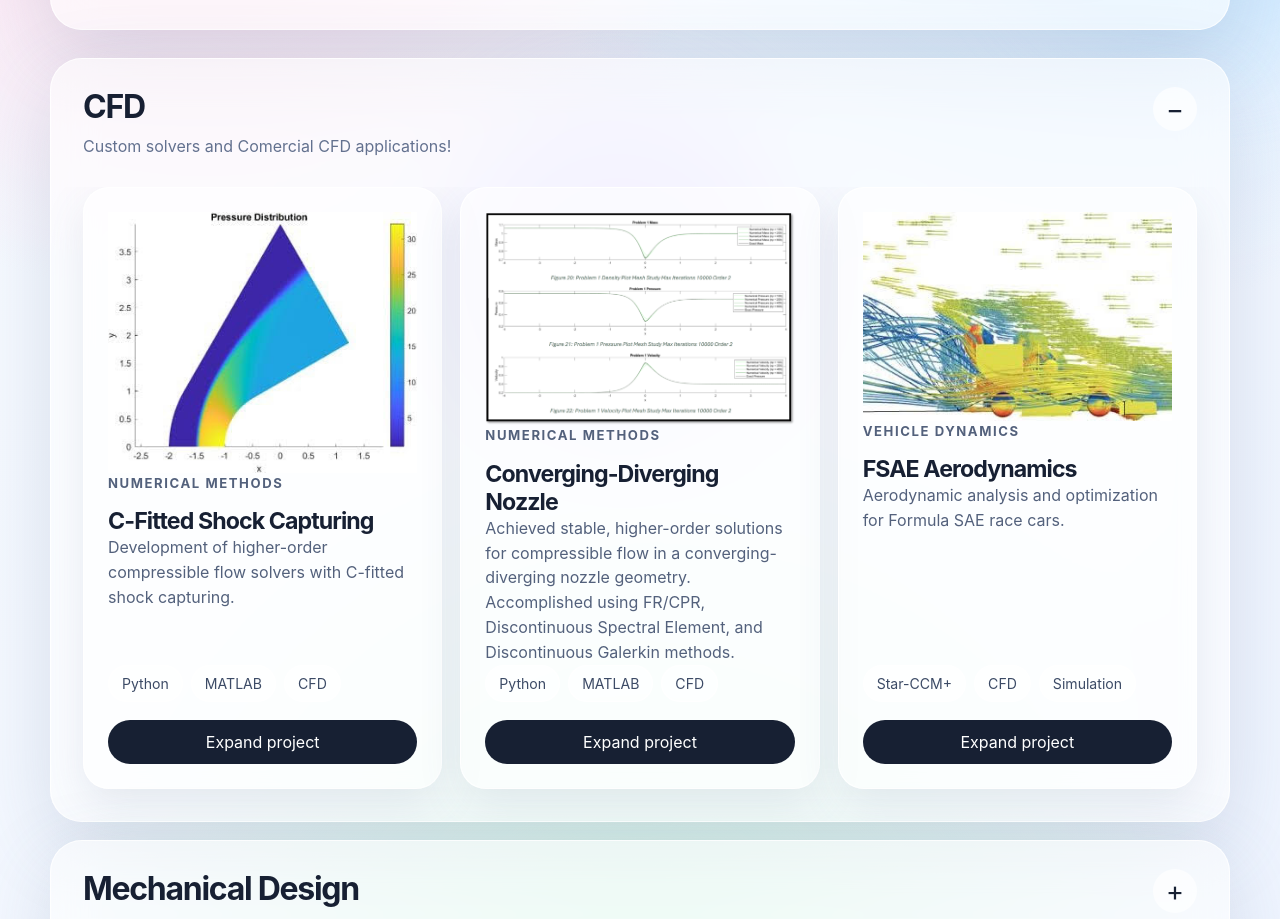
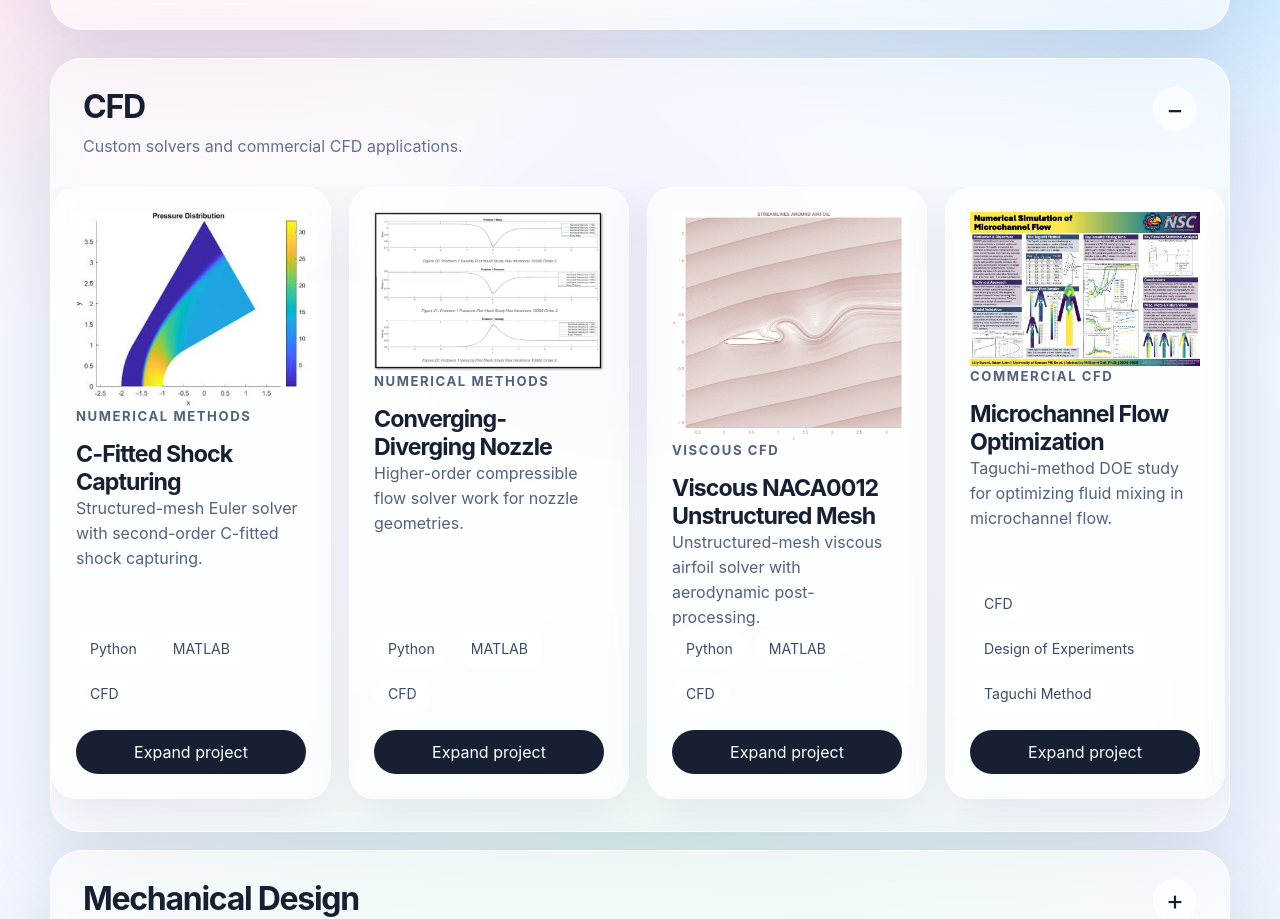
Before and after one commit to dakkameka/Engineering-Portfolio, a React (Vite) app: page / in a window 1280 px wide. Shown: the part 479-1398 px from the top of the page. Built offline with nearby package versions, Linux system fonts and the light colour scheme.

Commit message:
Update App.jsx layout and project images

```diff
--- a/src/data/projects.js
+++ b/src/data/projects.js
@@ -2,56 +2,76 @@ export const categories = [
   {
     id: "cfd",
     title: "CFD",
-    subtitle: "Custom solvers and Comercial CFD applications!",
+    subtitle: "Custom solvers and commercial CFD applications.",
     projects: [
       {
-        id: "C-Fitted Shock",
+        id: "c-fitted-shock",
         title: "C-Fitted Shock Capturing",
         image: "cshock.jpg",
         tag: "Numerical Methods",
-        summary: "Development of higher-order compressible flow solvers with C-fitted shock capturing.",
-        tools: ["Python", "MATLAB", "CFD", "Numerical Analysis"],
+        summary: "Structured-mesh Euler solver with second-order C-fitted shock capturing.",
+        tools: ["Python", "MATLAB", "CFD", "Euler Solver"],
         detail:
-          "This project focuses on developing and analyzing numerical methods for compressible flow simulations, particularly those involving shocks. The C-fitted shock capturing approach allows for accurate resolution of shock waves while maintaining higher-order accuracy in smooth regions of the flow."
+          "Developed a second-order structured-mesh Euler solver with C-fitted shock capturing and slip-wall boundary conditions. The project focused on resolving compressible shock structures accurately while maintaining clean numerical behavior away from discontinuities."
       },
       {
-        id: "Converging-Diverging Nozzle",
+        id: "converging-diverging-nozzle",
         title: "Converging-Diverging Nozzle",
         image: "convergediverge.png",
         tag: "Numerical Methods",
-        summary: "Achieved stable, higher-order solutions for compressible flow in a converging-diverging nozzle geometry. Accomplished using FR/CPR, Discontinuous Spectral Element, and Discontinuous Galerkin methods.",
+        summary: "Higher-order compressible flow solver work for nozzle geometries.",
         tools: ["Python", "MATLAB", "CFD", "Numerical Analysis"],
         detail:
-          "This project focuses on developing and analyzing numerical methods for compressible flow simulations in a converging-diverging nozzle geometry. The work involves implementing and validating higher-order discretization schemes to achieve accurate and stable solutions."
+          "Achieved stable, higher-order solutions for compressible flow in a converging-diverging nozzle geometry using FR/CPR, discontinuous spectral element, and discontinuous Galerkin methods."
       },
       {
-        id: "FSAE Aerodynamics",
+        id: "naca0012",
+        title: "Viscous NACA0012 Unstructured Mesh",
+        image: "naca0012.png",
+        tag: "Viscous CFD",
+        summary: "Unstructured-mesh viscous airfoil solver with aerodynamic post-processing.",
+        tools: ["Python", "MATLAB", "CFD", "Unstructured Mesh"],
+        detail:
+          "Developed a viscous NACA0012 unstructured-mesh solver with second-order space and time accuracy, with optional third-order capability. The code plots Mach number, pressure distribution, skin friction coefficient, streamlines, and contours for Mach number, pressure, density, x velocity, y velocity, velocity magnitude, and energy. The implementation includes local and global time stepping, first- and second-order least-squares reconstruction, and an almost fully vectorized structure for computational speed."
+      },
+      {
+        id: "microchannel-flow",
+        title: "Microchannel Flow Optimization",
+        image: "microchannel.jpg",
+        tag: "Commercial CFD",
+        summary: "Taguchi-method DOE study for optimizing fluid mixing in microchannel flow.",
+        tools: ["CFD", "Design of Experiments", "Taguchi Method", "Simulation"],
+        detail:
+          "Used a Design of Experiments approach with the Taguchi Method to optimize fluid mixing in a microchannel. The project used a commercial CFD solver to numerically simulate microchannel flow behavior and won second place in a research competition."
+      },
+      {
+        id: "fsae-aerodynamics",
         title: "FSAE Aerodynamics",
         image: "FSAE.jpg",
-        tag: "Vehicle Dynamics",
-        summary: "Aerodynamic analysis and optimization for Formula SAE race cars.",
-        tools: ["Star-CCM+", "CFD", "Simulation"],
+        tag: "Vehicle Aerodynamics",
+        summary: "CFD and mechanical design work for a Formula SAE aerodynamic package.",
+        tools: ["STAR-CCM+", "CFD", "FEA", "Mechanical Design"],
         detail:
-          "This project involves using CFD tools to analyze and optimize the aerodynamics of Formula SAE race cars. The work includes simulating airflow around the vehicle, evaluating downforce and drag characteristics, and iterating on design modifications to improve performance on the track."
+          "Owned several parts within the Formula SAE aerodynamic package and ran extensive CFD simulations of the full car in STAR-CCM+. Improved the downforce-to-drag ratio, balanced the coefficient of pressure, reduced y+ values, ran a transient full-car model, and improved simulation conduct and workflow. Also took ownership of the rear wing mounting design, performed FEA for several riding conditions, and helped manufacture the final parts."
       }
     ]
   },
   {
     id: "mechanical",
     title: "Mechanical Design",
-    subtitle: "Mechanically designing and innovating hardware systems for practical applications.",
+    subtitle: "Mechanical design and hardware systems for practical applications.",
     projects: [
       {
-        id: "Coach Nova",
+        id: "coach-nova",
         title: "Coach Nova",
-        tag: "Microcontrollers/Web Design/API Implementation",
-        summary: "A web-based coaching platform that integrates microcontroller data for real-time feedback and performance tracking.",
+        tag: "Microcontrollers / Web Design / API Implementation",
+        summary: "A web-based coaching platform integrating microcontroller data for real-time feedback.",
         tools: ["ESP32", "C++", "Python", "React", "Web Development"],
         detail:
-          "Coach Nova is a web-based coaching platform that integrates data from microcontroller-based sensors to provide real-time feedback and performance tracking for athletes. The system combines embedded hardware, firmware development, backend data processing, and a user-friendly frontend interface to deliver actionable insights and enhance training outcomes."
+          "Coach Nova is a web-based coaching platform that integrates data from microcontroller-based sensors to provide real-time feedback and performance tracking for athletes. The system combines embedded hardware, firmware development, backend data processing, and a user-friendly frontend interface."
       },
       {
-        id: "Pressure-Sensing Insole",
+        id: "pressure-sensing-insole",
         title: "Pressure-Sensing Insole System For Camwalker",
         tag: "Wearables / Sensors",
         summary: "Embedded pressure-map system for real-time gait and loading visualization.",
@@ -60,13 +80,23 @@ export const categories = [
           "This project uses pressure sensors, embedded electronics, and a lightweight interface to visualize loading patterns. The work combines hardware integration, firmware, data streaming, and user-facing visualization."
       },
       {
-        id: "Adaptive Training Wheels",
+        id: "adaptive-training-wheels",
         title: "Adaptive Training Wheels",
         tag: "Design / Fabrication",
-        summary: "Mechanical design and fabrication of adaptive training wheels for bicycles, providing stability and support for novice riders.",
+        summary: "Mechanical design and fabrication of adaptive training wheels for bicycles.",
         tools: ["CAD", "3D Printing", "Mechanical Design", "Fabrication"],
         detail:
-          "This project involves the mechanical design and fabrication of adaptive training wheels for bicycles. The training wheels are designed to provide stability and support for novice riders while allowing for gradual adjustment as the rider gains confidence and balance. The work includes CAD modeling, prototyping, and testing to ensure functionality and safety."
+          "Designed and fabricated adaptive training wheels for bicycles to provide stability and support for novice riders while allowing gradual adjustment as the rider gains confidence and balance. The work included CAD modeling, prototyping, and testing."
+      },
+      {
+        id: "gearbox-design",
+        title: "Gearbox Design",
+        image: "gearbox.png",
+        tag: "Machine Design",
+        summary: "Gearbox, shafting, bearing, lubrication, fastener, and spring design automation.",
+        tools: ["Shigley's", "Excel", "TI-BASIC", "Machine Design"],
+        detail:
+          "Used Shigley's machine design computations to design a gearbox for a specified load. Created an automated gear analysis Excel workbook to iterate quickly through calculations. Also automated several calculations for shafting, bearings and lubrication, threaded fasteners, and springs on a TI-84 using TI-BASIC, essentially automating repeated exam-style computations."
       }
     ]
   },
@@ -76,13 +106,13 @@ export const categories = [
     subtitle: "Sensors, embedded systems, controls, mechatronics, and feedback systems.",
     projects: [
       {
-        id: "Automated Machining Inspection",
+        id: "automated-machining-inspection",
         title: "Automated Machining Inspection",
         tag: "Automation",
         summary: "Automated inspection system for machining processes.",
         tools: ["Computer Vision", "PLC", "Controls", "IRB 1300", "ABB RobotStudio"],
         detail:
-          "This project involves developing an automated inspection system for machining processes using computer vision and robotics. The system integrates a PLC for process control, an ABB IRB 1300 robot for handling and positioning, and custom vision algorithms to detect defects and ensure quality control in manufacturing."
+          "Developed an automated inspection system for machining processes using computer vision and robotics. The system integrated a PLC for process control, an ABB IRB 1300 robot for handling and positioning, and custom vision algorithms to detect defects and support manufacturing quality control."
       },
       {
         id: "robot1",
@@ -103,5 +133,39 @@ export const categories = [
           "This work includes robotics and controls experience across industrial automation systems, including PLC integration, robot programming environments, and hardware-level design constraints."
       }
     ]
+  },
+  {
+    id: "academia",
+    title: "Academia",
+    subtitle: "Research, teaching, technical communication, and experimental methods.",
+    projects: [
+      {
+        id: "continuum-rheology-lecture",
+        title: "Continuum Mechanics / Rheology Lecture",
+        tag: "Teaching",
+        summary: "Space for teaching materials, lecture notes, and continuum mechanics communication.",
+        tools: ["Continuum Mechanics", "Rheology", "Teaching"],
+        detail:
+          "Placeholder for teaching and lecture material related to continuum mechanics and rheology."
+      },
+      {
+        id: "limited-angle-xpiv-methods",
+        title: "Limited-Angle XPIV Methods",
+        tag: "Research",
+        summary: "Space for limited-angle X-ray particle image velocimetry methods and analysis.",
+        tools: ["XPIV", "X-ray Imaging", "Methods", "Research"],
+        detail:
+          "Placeholder for research work on limited-angle XPIV methods, reconstruction constraints, uncertainty, and flow diagnostics."
+      },
+      {
+        id: "regolith-depth-measurement",
+        title: "Regolith Depth Measurement Project",
+        tag: "Research",
+        summary: "Space for X-ray regolith depth measurement research and experimental planning.",
+        tools: ["X-ray Imaging", "Regolith", "Experimental Design", "Research"],
+        detail:
+          "Placeholder for research on measuring evolving regolith bed depth using X-ray attenuation and experimental diagnostics."
+      }
+    ]
   }
 ]
```
Also changed, not shown: src/assets/naca0012.png (added), 1 other file (tests, documents, lock files or other folders).
